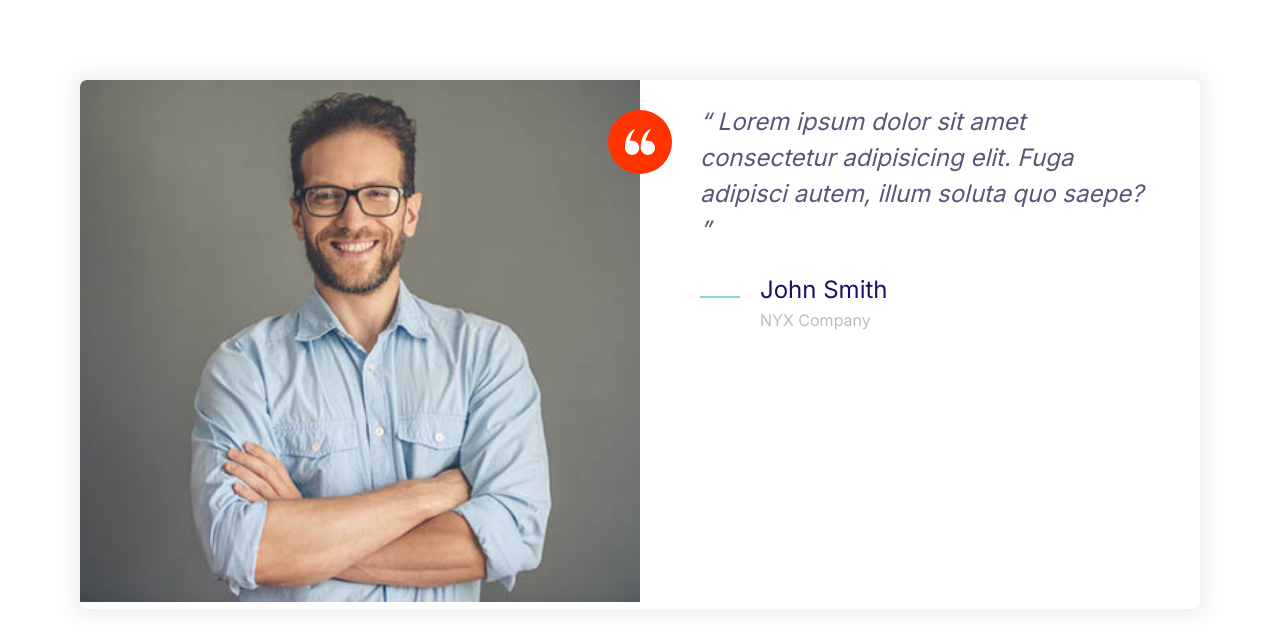
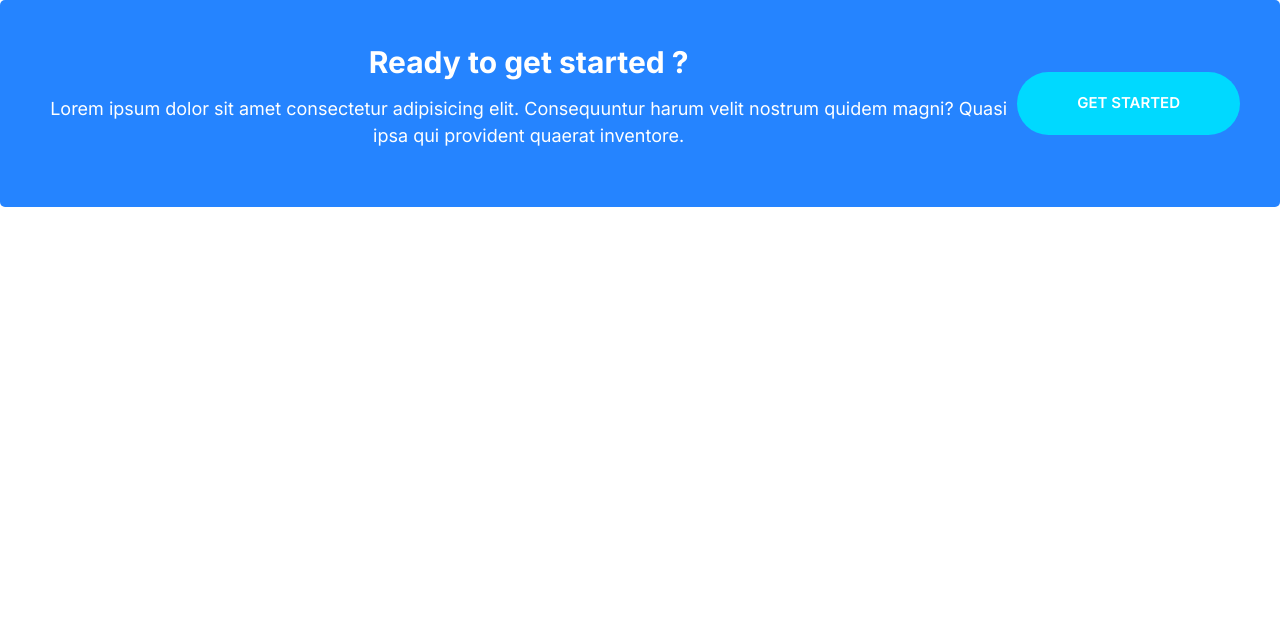
Before and after one commit to Elahirad/NYXify, a plain HTML site: page index.html in a window 1280 px wide. Drawn offline with Linux system fonts and the light colour scheme.

Commit message:
Adding callouts styles.

```diff
--- a/css/style.css
+++ b/css/style.css
@@ -196,6 +196,10 @@ a {
 .btn--block {
   width: 100%;
   display: inline-block;
+}
+.btn--stretch {
+  padding-left: 6rem;
+  padding-right: 6rem;
 }
 .btn--primary {
   background: var(--color-primary);
@@ -457,3 +461,39 @@ a {
     margin: 0;
   }
 }
+
+/* Callouts */
+
+.callout {
+  padding: 4rem;
+  border-radius: 5px;
+}
+
+.callout--primary {
+  background: var(--color-primary);
+  color: white;
+}
+
+.callout__content {
+  text-align: center;
+}
+
+.callout__heading {
+  font-size: 3rem;
+  color: white;
+  margin-top: 0;
+}
+
+.callout .btn {
+  justify-self: center;
+  align-self: center;
+}
+@media screen and (min-width: 768px) {
+  .callout .grid {
+    grid-template-columns: 1fr auto;
+  }
+  .callout .btn {
+    justify-self: start;
+    margin-right: 0 2rem;
+  }
+}
--- a/index.html
+++ b/index.html
@@ -14,36 +14,18 @@
     <link rel="stylesheet" href="css/normalize.css" />
     <link rel="stylesheet" href="css/style.css" />
   </head>
-  <body style="padding: 5rem">
-    <div class="card testimonial">
+  <body>
+    <div class="callout callout--primary">
       <div class="grid grid--1x2">
-        <div class="testimonial__image">
-          <img src="images/testimonial.jpg" alt="" />
-          <span class="icon-container icon-container--accent">
-            <svg class="icon icon--white icon--small">
-              <use xlink:href="images/sprite.svg#quotes"></use>
-            </svg>
-          </span>
+        <div class="callout__content">
+          <h2 class="callout__heading">Ready to get started ?</h2>
+          <p>
+            Lorem ipsum dolor sit amet consectetur adipisicing elit.
+            Consequuntur harum velit nostrum quidem magni? Quasi ipsa qui
+            provident quaerat inventore.
+          </p>
         </div>
-        <blockquote class="quote">
-          <p class="quote__body">
-            Lorem ipsum dolor sit amet consectetur adipisicing elit. Fuga
-            adipisci autem, illum soluta quo saepe?
-          </p>
-          <footer>
-            <div class="media">
-              <div class="media__image quote__image">
-                <svg class="icon icon--primary">
-                  <use xlink:href="images/sprite.svg#line"></use>
-                </svg>
-              </div>
-              <div class="media__body">
-                <h3 class="media__title quote__author">John Smith</h3>
-                <p class="quote__company">NYX Company</p>
-              </div>
-            </div>
-          </footer>
-        </blockquote>
+        <a href="#" class="btn btn--secondary btn--stretch">get started</a>
       </div>
     </div>
   </body>
```
Also changed, not shown: component/callouts.html (added, +13 -0 lines).
